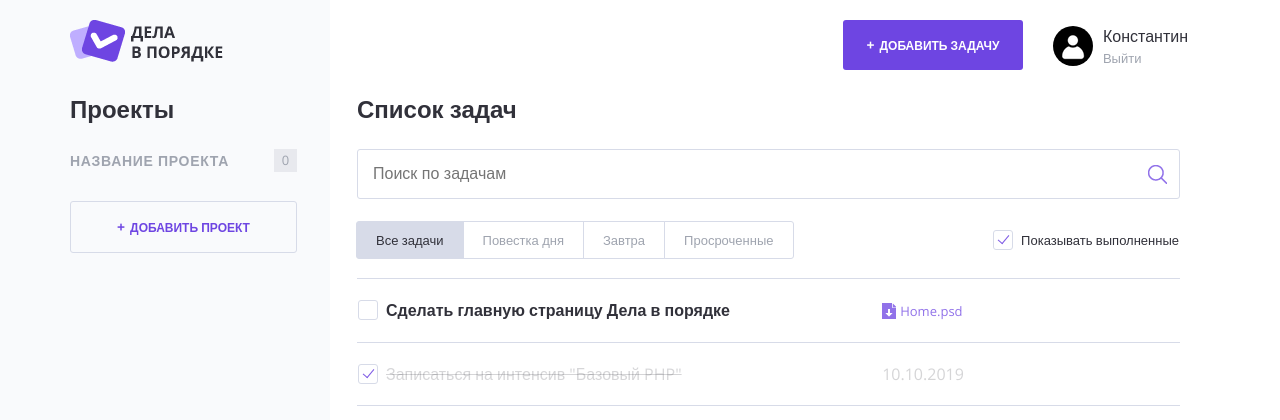
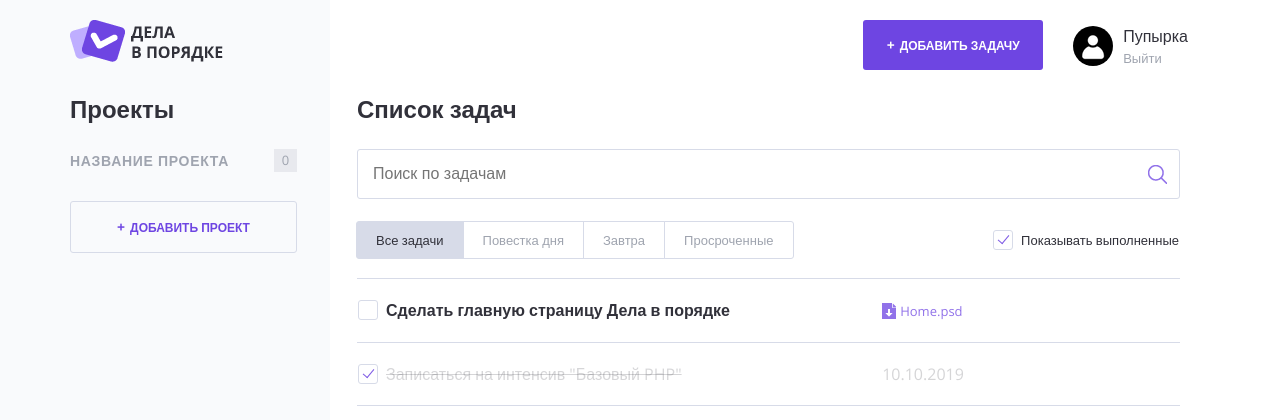
Before and after one commit to captain-zsa/doingsdone-boris, a PHP site: page / in a window 1280 px wide. Shown: the top 420 px of the page. Run offline with PHP 8.4, Linux system fonts and the light colour scheme.

Commit message:
Работа с условиями 1.2

```diff
--- a/index.php
+++ b/index.php
@@ -32,7 +32,7 @@ $show_complete_tasks = rand(0, 1);
                         </div>
 
                         <div class="user-menu__data">
-                            <p>Константин</p>
+                            <p>Пупырка</p>
 
                             <a href="#">Выйти</a>
                         </div>
```
